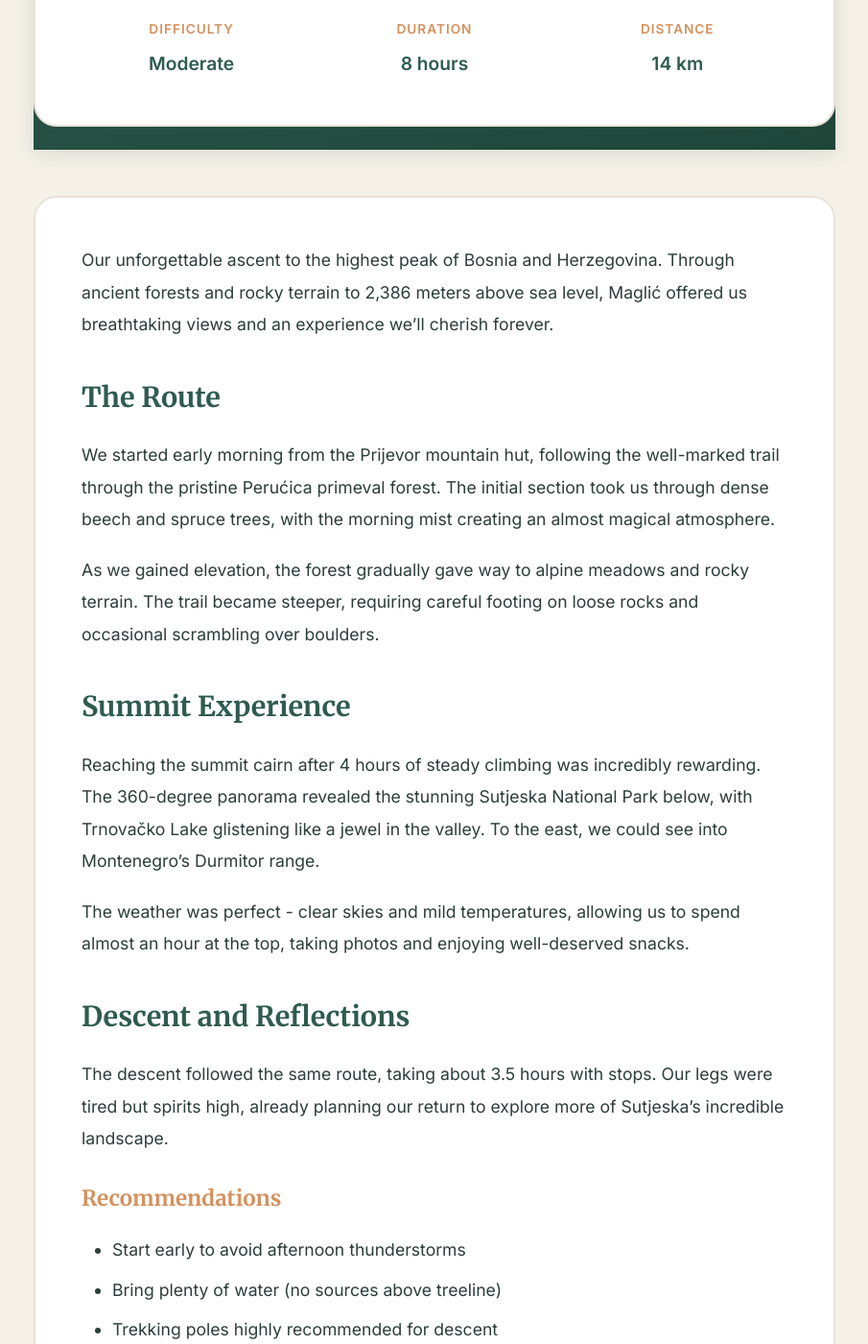
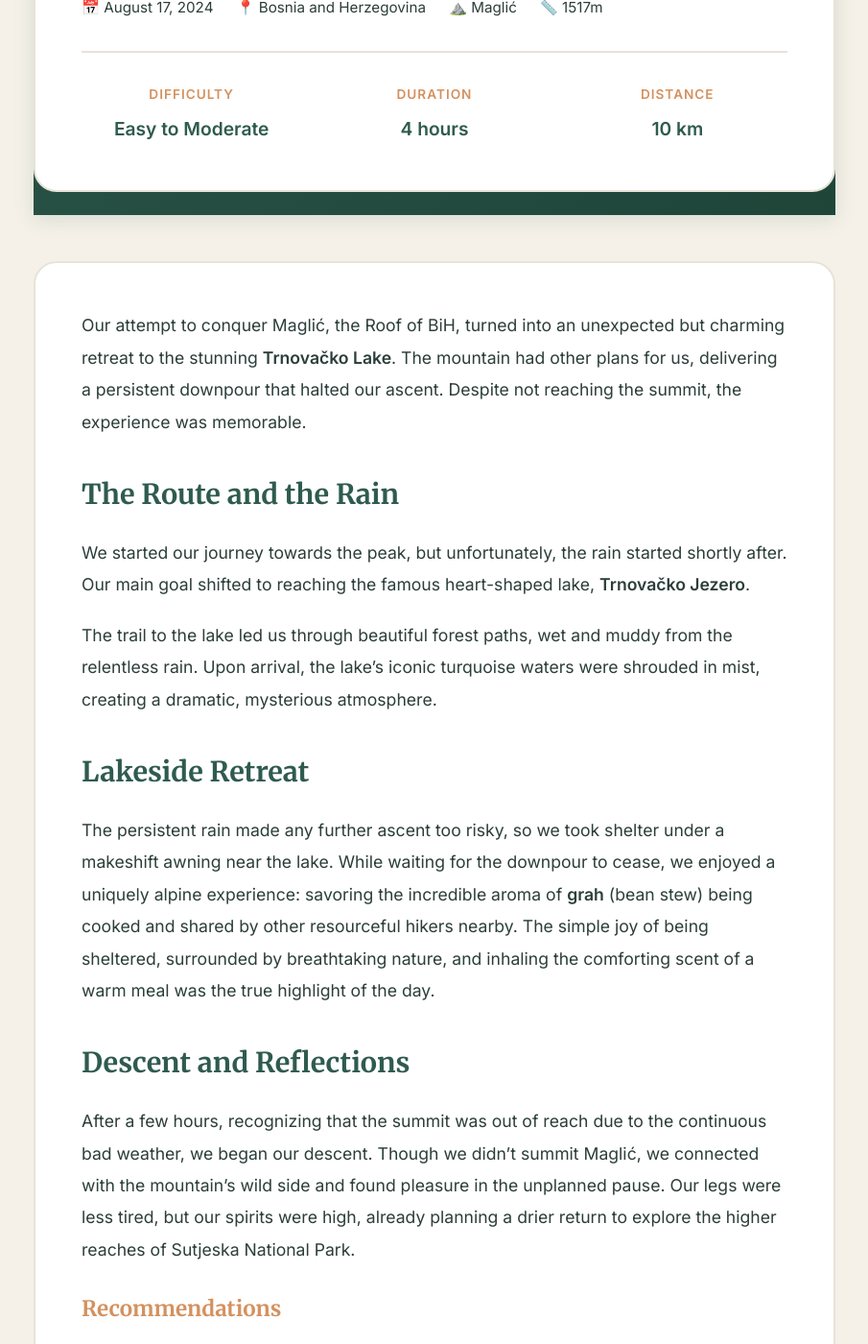
Before and after one commit to travelandco/travelandco.github.io, a Jekyll site: the page built from _trips/2024-08-17-maglic-summit.md, in a window 1280 px wide and 1400 px high, scrolled down 818 px. Shown: the whole window at 96% size, without its empty margins (187-1092 px from the left). Built offline with Jekyll 4.4.1, drawn with Linux system fonts in a browser that asks for light colours; some of the changed text lies outside the part shown.

Commit message:
Update 2024-08-17-maglic-summit.md

```diff
--- a/_trips/2024-08-17-maglic-summit.md
+++ b/_trips/2024-08-17-maglic-summit.md
@@ -1,14 +1,14 @@
 ---
 layout: trip-report
-title: "Maglić: Roof of BiH"
+title: "Maglić Attempt: Rain and Goulash at Trnovačko Lake"
 date: 2024-08-17
 location: "Bosnia and Herzegovina"
 mountain: "Maglić"
-elevation: 2386
-difficulty: "Moderate"
-duration: "8 hours"
-distance: "14 km"
-tags: [summit, bih, sutjeska]
+elevation: 1517 # Elevation of Trnovačko Lake
+difficulty: "Easy to Moderate"
+duration: "4 hours"
+distance: "10 km"
+tags: [lake, sutjeska, rain, bih]
 featured_image: /assets/images/trips/maglic-cover.jpg
 gallery:
   - /assets/images/trips/maglic-1.jpg
@@ -17,29 +17,25 @@ gallery:
 gpx_file: /assets/gpx/maglic-route.gpx
 ---
 
-Our unforgettable ascent to the highest peak of Bosnia and Herzegovina. Through ancient forests and rocky terrain to 2,386 meters above sea level, Maglić offered us breathtaking views and an experience we'll cherish forever.
+Our attempt to conquer Maglić, the Roof of BiH, turned into an unexpected but charming retreat to the stunning **Trnovačko Lake**. The mountain had other plans for us, delivering a persistent downpour that halted our ascent. Despite not reaching the summit, the experience was memorable.
 
-## The Route
+## The Route and the Rain
 
-We started early morning from the Prijevor mountain hut, following the well-marked trail through the pristine Perućica primeval forest. The initial section took us through dense beech and spruce trees, with the morning mist creating an almost magical atmosphere.
+We started our journey towards the peak, but unfortunately, the rain started shortly after. Our main goal shifted to reaching the famous heart-shaped lake, **Trnovačko Jezero**.
 
-As we gained elevation, the forest gradually gave way to alpine meadows and rocky terrain. The trail became steeper, requiring careful footing on loose rocks and occasional scrambling over boulders.
+The trail to the lake led us through beautiful forest paths, wet and muddy from the relentless rain. Upon arrival, the lake's iconic turquoise waters were shrouded in mist, creating a dramatic, mysterious atmosphere.
 
-## Summit Experience
+## Lakeside Retreat
 
-Reaching the summit cairn after 4 hours of steady climbing was incredibly rewarding. The 360-degree panorama revealed the stunning Sutjeska National Park below, with Trnovačko Lake glistening like a jewel in the valley. To the east, we could see into Montenegro's Durmitor range.
-
-The weather was perfect - clear skies and mild temperatures, allowing us to spend almost an hour at the top, taking photos and enjoying well-deserved snacks.
+The persistent rain made any further ascent too risky, so we took shelter under a makeshift awning near the lake. While waiting for the downpour to cease, we enjoyed a uniquely alpine experience: savoring the incredible aroma of **grah** (bean stew) being cooked and shared by other resourceful hikers nearby. The simple joy of being sheltered, surrounded by breathtaking nature, and inhaling the comforting scent of a warm meal was the true highlight of the day.
 
 ## Descent and Reflections
 
-The descent followed the same route, taking about 3.5 hours with stops. Our legs were tired but spirits high, already planning our return to explore more of Sutjeska's incredible landscape.
+After a few hours, recognizing that the summit was out of reach due to the continuous bad weather, we began our descent. Though we didn't summit Maglić, we connected with the mountain's wild side and found pleasure in the unplanned pause. Our legs were less tired, but our spirits were high, already planning a drier return to explore the higher reaches of Sutjeska National Park.
 
 ### Recommendations
 
-- Start early to avoid afternoon thunderstorms
-- Bring plenty of water (no sources above treeline)
-- Trekking poles highly recommended for descent
-- Check weather forecast - conditions can change rapidly
-
-- Allow full day for the round trip
+- Always **check the weather forecast** and be prepared for rapid changes, especially rain.
+- The path to Trnovačko Lake is a beautiful hike even if the summit is inaccessible.
+- **Pack extra layers and rain gear**—you never know when you'll need to shelter.
+- Allow plenty of time to enjoy the atmosphere at the lake.
```
